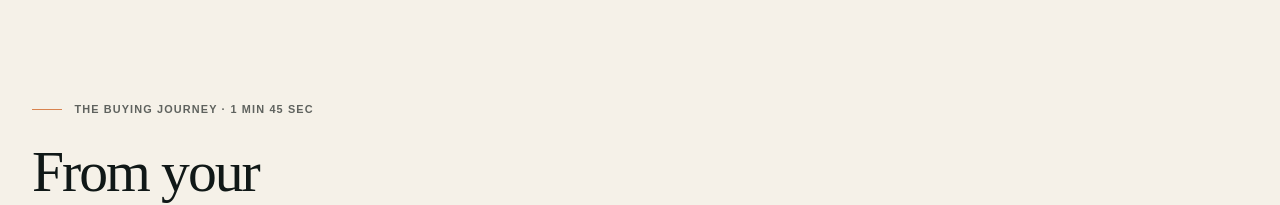
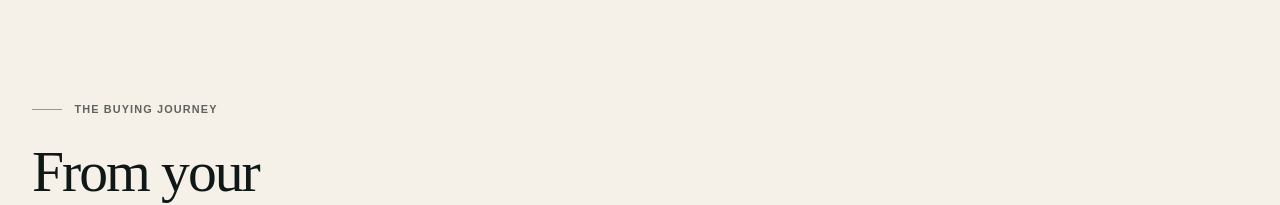
Before and after one commit to Utsavd7/AutoRFP-Automated-Ingredient-Procurement-System, a Next.js app: page / in a window 1280 px wide. Shown: the part 971-1176 px from the top of the page. Built offline with nearby package versions, Linux system fonts and the light colour scheme; no server answers.

Commit message:
fix: remove duration label above product demo

```diff
--- a/src/components/public/ProductDemoVideo.tsx
+++ b/src/components/public/ProductDemoVideo.tsx
@@ -13,7 +13,7 @@ export function ProductDemoVideo() {
     <section id="watch-demo" className={`${styles.section} public-container`} aria-labelledby="demo-title">
       <header className={styles.header}>
         <div>
-          <p className="public-eyebrow">The buying journey · 1 min 45 sec</p>
+          <p className="public-eyebrow">The buying journey</p>
           <h2 id="demo-title">From your kitchen to a clearer purchase.</h2>
         </div>
         <p>Follow Monsoon Table, our fictional restaurant in Pune, from a menu photo to supplier prices, a purchasing decision and a checked delivery.</p>
```
